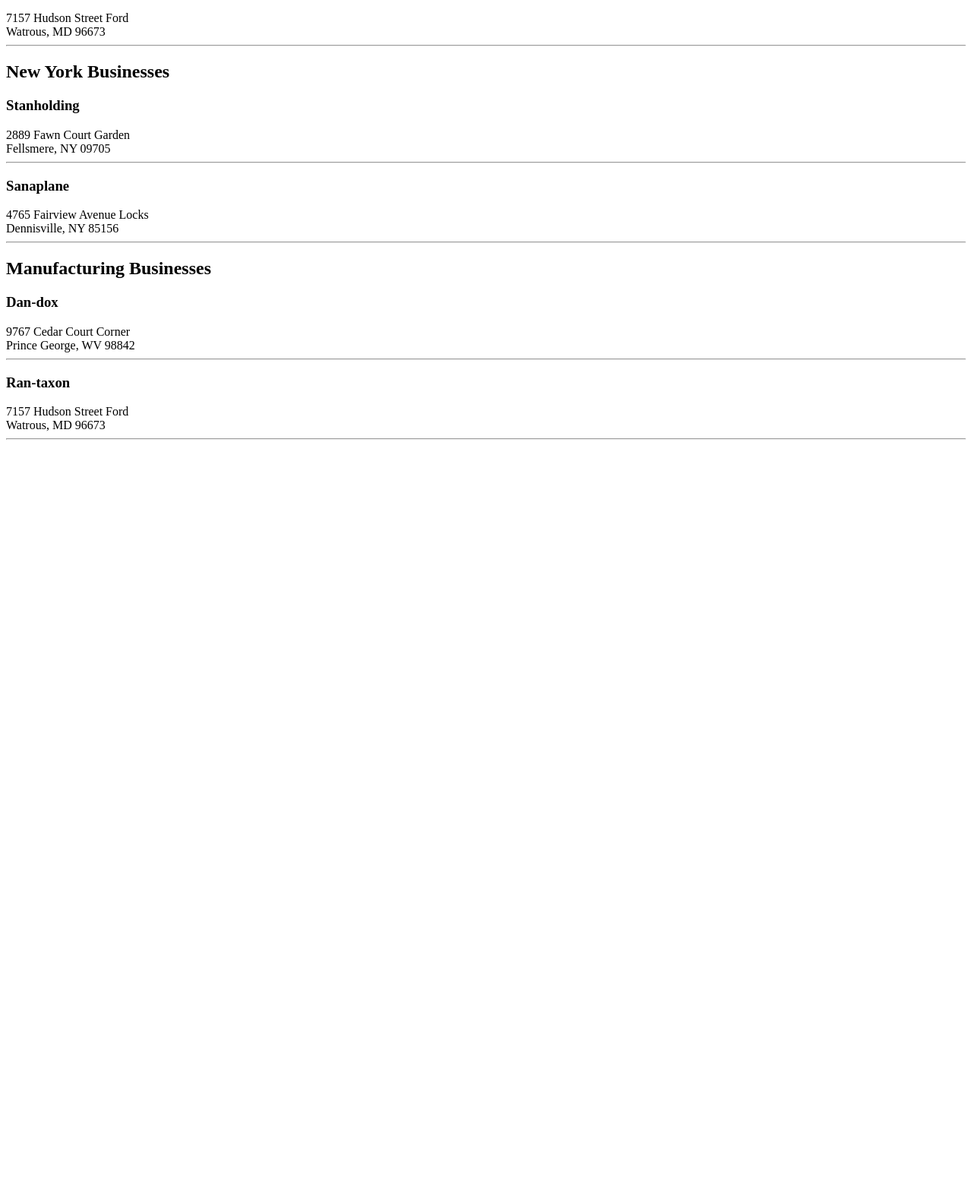
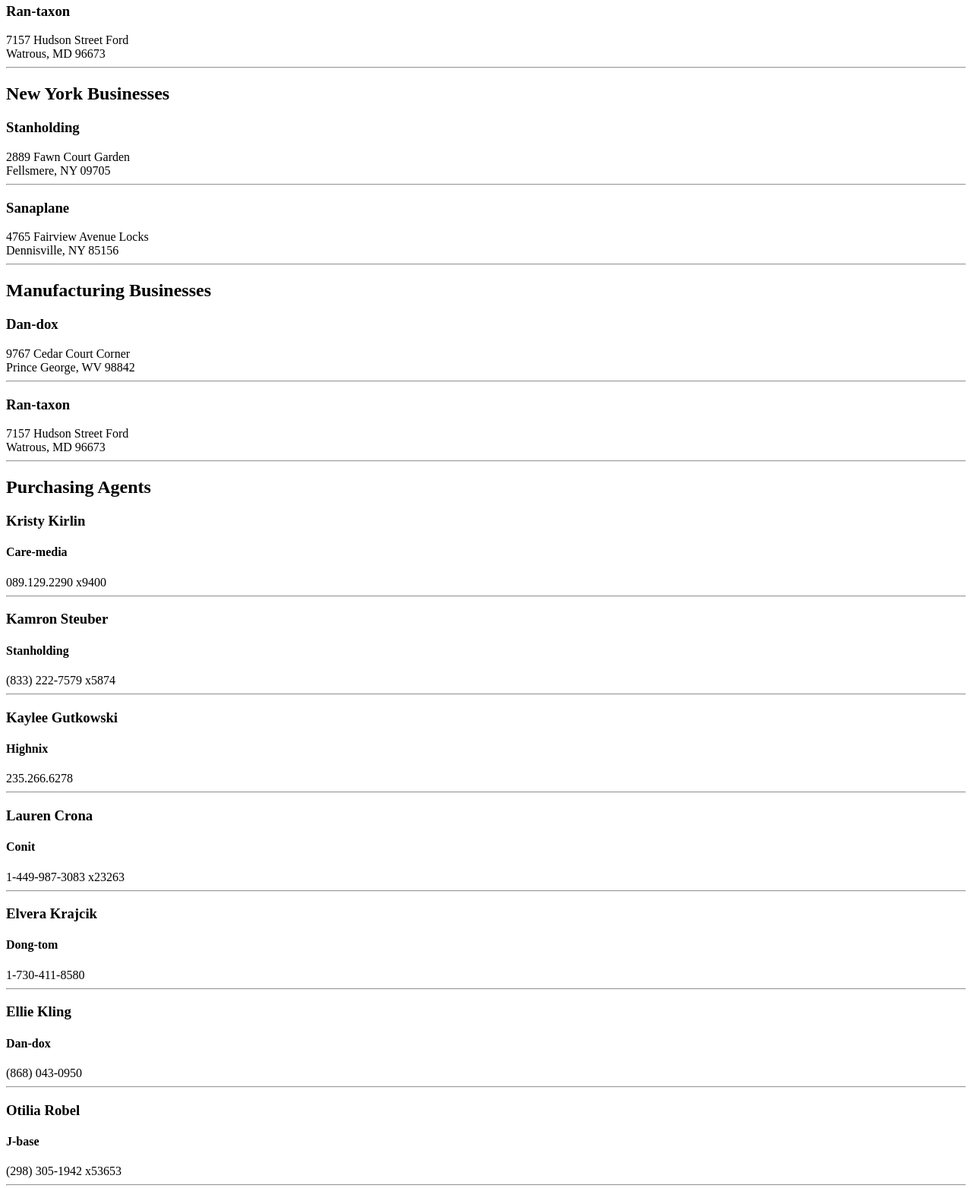
Before and after one commit to ConnorBlakeney/dotard-simbleton, a plain HTML site: page index.html in a window 1280 px wide. Shown: the part 1041-2605 px from the top of the page at 76% size. Before the commit the page ends 1628 px from the top, so only its background shows below. Drawn offline with Linux system fonts and the light colour scheme.

Commit message:
finished 3rd section of D&S

```diff
--- a/index.html
+++ b/index.html
@@ -6,6 +6,7 @@
     <title>Dotard & Simbleton</title>
   </head>
   <body>
+    <input type="text" placeholder="Enter business name" id="companySearch" />
     <article class="businesses"></article>
     <article class="businessList--newYork">
       <!-- New York businesses go here --->
@@ -13,6 +14,9 @@
     <article class="businessList--manufacturing">
       <!-- Manufacturing businesses go here --->
     </article>
+    <article class="agents">
+      <!-- Purchasing agents go here --->
+    </article>
 
     <script type="module" src="./scripts/main.js"></script>
   </body>
--- a/scripts/Business.js
+++ b/scripts/Business.js
@@ -10,3 +10,14 @@ export const businessHTML = (businessObject) => {
         </section>
     `
 }
+
+export const agentHTML = (agentObject) => {
+  return `
+        <section class="puchasing__agents">
+            <h3 class="agent">${agentObject.fullName}</h3>
+            <h4 class"agent__company">${agentObject.company}</h4>
+            <div class="phone">${agentObject.phoneNumber}</div>
+            <hr>
+        </section>
+    `
+}
--- a/scripts/BusinessList.js
+++ b/scripts/BusinessList.js
@@ -2,6 +2,8 @@ import { businessHTML } from "./Business.js"
 import { useBusinesses } from "./BusinessProvider.js"
 import { newYorkBusinesses } from "./BusinessProvider.js"
 import { manufacturingBusinesses } from "./BusinessProvider.js"
+import { purchasingAgents } from "./BusinessProvider.js"
+import { agentHTML } from "./Business.js"
 
 export const businessList = () => {
   const contentTarget = document.querySelector(".businesses")
@@ -32,3 +34,13 @@ export const manufacturingBusinessList = () => {
     contentTarget.innerHTML += businessHTML(businessObject)
   })
 }
+
+export const agentsList = () => {
+  const contentTarget = document.querySelector(".agents")
+  const agentsArray = purchasingAgents
+  contentTarget.innerHTML = "<h1>Purchasing Agents</h1>"
+
+  agentsArray.forEach((agentObject) => {
+    contentTarget.innerHTML += agentHTML(agentObject)
+  })
+}
--- a/scripts/BusinessProvider.js
+++ b/scripts/BusinessProvider.js
@@ -113,18 +113,18 @@ const businesses = [
 
 export const useBusinesses = () => businesses.slice()
 
-export const newYorkBusinesses = useBusinesses().filter((businessObject) => {
-  if (businessObject.addressStateCode === "NY") {
-    return true
-  }
-  return false
-})
+export const newYorkBusinesses = useBusinesses().filter(
+  (businessObject) => businessObject.addressStateCode === "NY"
+)
 
 export const manufacturingBusinesses = useBusinesses().filter(
-  (businessObject) => {
-    if (businessObject.companyIndustry === "Manufacturing") {
-      return true
-    }
-    return false
+  (businessObject) => businessObject.companyIndustry === "Manufacturing"
+)
+
+export const purchasingAgents = businesses.map((agentObj) => {
+  return {
+    fullName: `${agentObj.purchasingAgent.nameFirst} ${agentObj.purchasingAgent.nameLast}`,
+    company: agentObj.companyName,
+    phoneNumber: agentObj.phoneWork,
   }
-)
+})
--- a/scripts/main.js
+++ b/scripts/main.js
@@ -1,7 +1,9 @@
 import { businessList } from "./BusinessList.js"
 import { newYorkBusinessList } from "./BusinessList.js"
 import { manufacturingBusinessList } from "./BusinessList.js"
+import { agentsList } from "./BusinessList.js"
 
 businessList()
 newYorkBusinessList()
 manufacturingBusinessList()
+agentsList()
```
